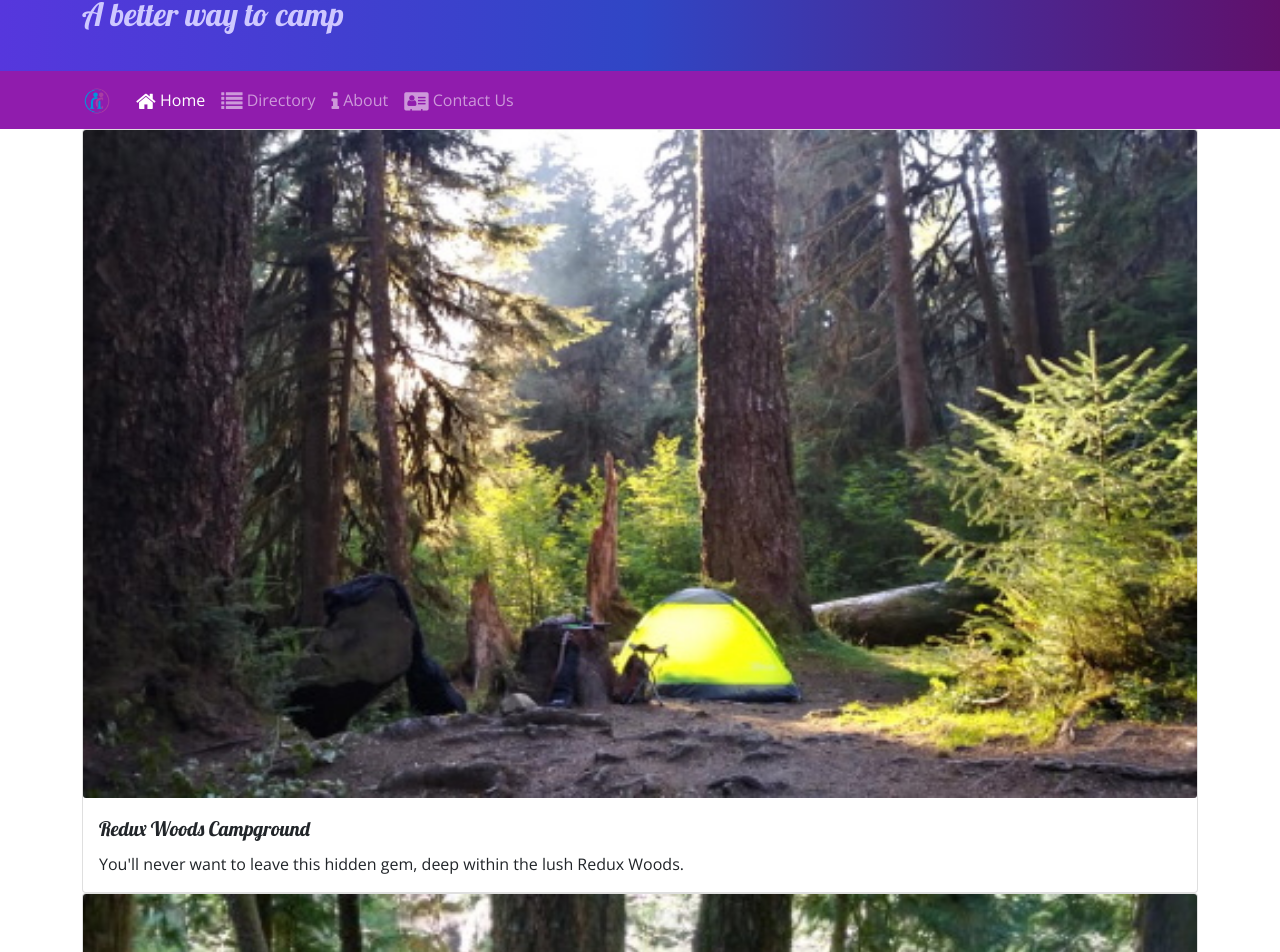
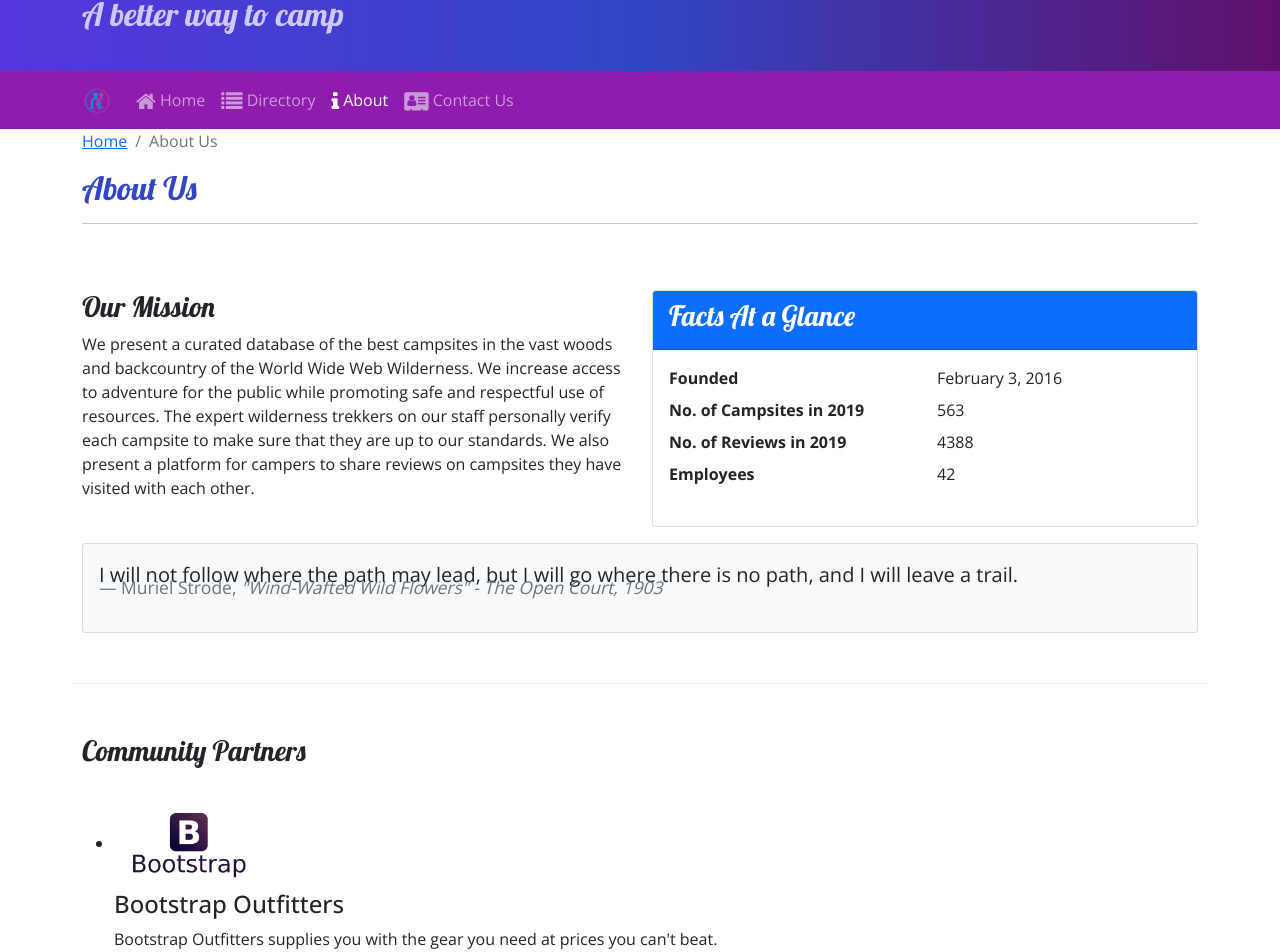
Before and after one commit to sboulom/3-React-NC, a React (Create React App) app in the folder nucampsite/: page /about in a window 1280 px wide. Before the commit this address led to /home. Shown: the part 91-1043 px from the top of the page. Built offline with nearby package versions, Linux system fonts and the light colour scheme.

Commit message:
fixed header and main component

```diff
--- /dev/null
+++ b/nucampsite/src/components/aboutComponent.js
@@ -0,0 +1,94 @@
+import React from 'react';
+import { Breadcrumb, BreadcrumbItem, Card, CardBody, CardHeader, Media } from 'reactstrap';
+import { Link } from 'react-router-dom';
+import { PARTNERS } from '../shared/partners';
+
+
+function About(props) {
+    const partners = props.partners.map(partner => {
+        return (
+           <Media tag = "li" key={partner.id}>
+               <RenderPartner partner={partner}/>
+           </Media>
+        );
+    });
+
+    function RenderPartner({partner}){
+        if (partner) {
+            return(
+                <React.Fragment>
+                    <Media src={partner.image} object width="150" alt= {partner.name}/>
+                    <Media body className="ml-5 mb-4">
+                        <Media heading>
+                            {partner.name}
+                        </Media>
+                        {partner.description}
+                    </Media>
+                </React.Fragment>
+            )
+        }
+    }
+
+    return (
+        <div className="container">
+            <div className="row">
+                <div className="col">
+                    <Breadcrumb>
+                        <BreadcrumbItem><Link to="/home">Home</Link></BreadcrumbItem>
+                        <BreadcrumbItem active>About Us</BreadcrumbItem>
+                    </Breadcrumb>
+                    <h2>About Us</h2>
+                    <hr />
+                </div>
+            </div>
+            <div className="row row-content">
+                <div className="col-sm-6">
+                    <h3>Our Mission</h3>
+                    <p>We present a curated database of the best campsites in the vast woods and backcountry of the World Wide Web Wilderness. We increase access to adventure for the public while promoting safe and respectful use of resources. The expert wilderness trekkers on our staff personally verify each campsite to make sure that they are up to our standards. We also present a platform for campers to share reviews on campsites they have visited with each other.</p>
+                </div>
+                <div className="col-sm-6">
+                    <Card>
+                        <CardHeader className="bg-primary text-white"><h3>Facts At a Glance</h3></CardHeader>
+                        <CardBody>
+                            <dl className="row">
+                                <dt className="col-6">Founded</dt>
+                                <dd className="col-6">February 3, 2016</dd>
+                                <dt className="col-6">No. of Campsites in 2019</dt>
+                                <dd className="col-6">563</dd>
+                                <dt className="col-6">No. of Reviews in 2019</dt>
+                                <dd className="col-6">4388</dd>
+                                <dt className="col-6">Employees</dt>
+                                <dd className="col-6">42</dd>
+                            </dl>
+                        </CardBody>
+                    </Card>
+                </div>
+                <div className="col">
+                    <Card className="bg-light mt-3">
+                        <CardBody>
+                            <blockquote className="blockquote">
+                                <p className="mb-0">I will not follow where the path may lead, but I will go where there is no path, and I will leave a trail.</p>
+                                <footer className="blockquote-footer">Muriel Strode,{' '}
+                                    <cite title="Source Title">"Wind-Wafted Wild Flowers" -
+                                    The Open Court, 1903</cite>
+                                </footer>
+                            </blockquote>
+                        </CardBody>
+                    </Card>
+                </div>
+            </div>
+            <div className="row row-content">
+                <div className="col-12">
+                    <h3>Community Partners</h3>
+                </div>
+                <div className="col mt-4">
+                    <Media list>
+                        {partners}
+                    </Media>
+                </div>
+            </div>
+        </div>
+    );
+}
+
+export default About;
--- a/nucampsite/src/components/headerComponent.js
+++ b/nucampsite/src/components/headerComponent.js
@@ -49,7 +49,7 @@
                                 </NavLink>
                         </NavItem>
                         <NavItem>
-                            <NavLink className="nav-link" to="/aboutus">
+                            <NavLink className="nav-link" to="/about">
                                 <i className="fa fa-info fa-lg" /> About
                                 </NavLink>
                         </NavItem>
--- a/nucampsite/src/components/mainComponent.js
+++ b/nucampsite/src/components/mainComponent.js
@@ -5,11 +5,13 @@
 import Footer from './footerComponent'
 import Home from './homeComponent';
 import Contact from './contactComponent';
+import About from './aboutComponent';
 import { Switch, Route, Redirect } from 'react-router-dom';
 import { CAMPSITES } from '../shared/campsites';
 import { COMMENTS } from '../shared/comments';
 import { PARTNERS } from '../shared/partners';
 import { PROMOTIONS } from '../shared/promotions';
+
 
 class Main extends Component {
     constructor(props) {
@@ -51,6 +53,7 @@
                     <Route exact path = '/directory' render= { ()=> <Directory campsites ={this.state.campsites} />
                     } />
                     <Route path='directory/:campsiteId' component={CampsiteWithId} />
+                    <Route path='/about' render={()=><About partners={this.state.partners}/>} />
                     <Route exact path = '/contactus' component={Contact} />
                     <Redirect to='/home' />
                 </Switch>
```
Also changed, not shown: 1 other file (tests, documents, lock files or other folders).
